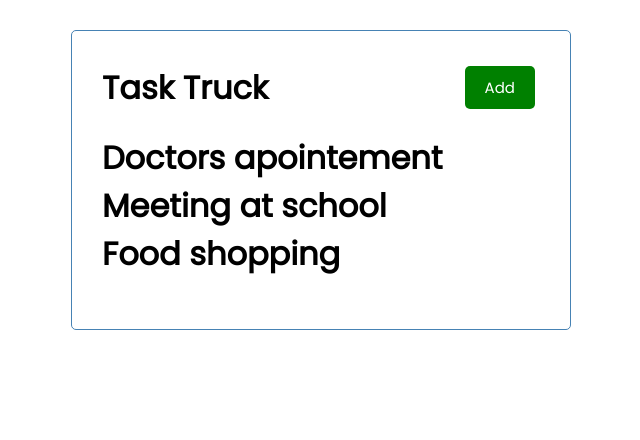
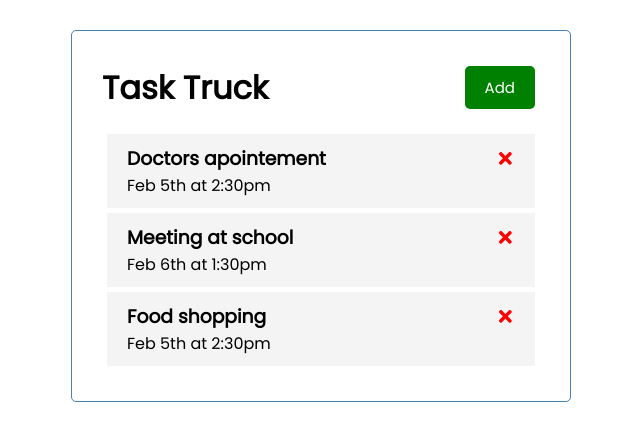
Before and after one commit to Pathymavuba/Like-and-Dislike-button, a React (Create React App) app: page / in a window 1280 px wide. Shown: the top 440 px of the page, without its empty margins (319-959 px from the left). Built offline with nearby package versions, Linux system fonts and the light colour scheme; the HTML template or start-up script is replaced by a standard one.

Commit message:
composant mesTaches

```diff
--- a/package.json
+++ b/package.json
@@ -8,6 +8,7 @@
     "@testing-library/user-event": "^13.2.1",
     "react": "^18.2.0",
     "react-dom": "^18.2.0",
+    "react-icons": "^4.4.0",
     "react-scripts": "5.0.1",
     "web-vitals": "^2.1.0"
   },
--- a/src/Component/Task.js
+++ b/src/Component/Task.js
@@ -1,6 +1,13 @@
-const Task = () => {
+import {FaTimes} from 'react-icons/fa'
+const Task = ({task}) => {
   return (
-    <div>Task</div>
+    <div className="task">
+        <h3>
+            {task.text} <FaTimes style={{color:'red',cursor:'pointer'}} />
+        </h3>
+        <p>{task.day}</p>
+
+    </div>
   )
 }
 
--- a/src/Component/Tasks.js
+++ b/src/Component/Tasks.js
@@ -1,8 +1,11 @@
+import Task from "./Task"
 const Tasks = ({tasks}) => {
 
   return (
     <>
-      {tasks.map((task)=><h1 key={task.id}>{task.text}</h1>)}
+      {tasks.map((task)=>(
+      <Task key={task.id}  task={task}/>
+      ))}
     </>
   )
 }
--- a/src/index.css
+++ b/src/index.css
@@ -45,17 +45,17 @@
   display:block;
   width:100%;
 }
-.event{
+.task{
   background: #f4f4f4;
   margin:5px;
   padding:10px 20px;
   cursor: pointer;
 
 }
-.event.reminder{
+.task.reminder{
   border-left:5px solid green;
 }
-.event h3{
+.task h3{
   display:flex;
   justify-content:space-between;
   align-items:center;
```
Also changed, not shown: 2 other files (tests, documents, lock files or other folders).
